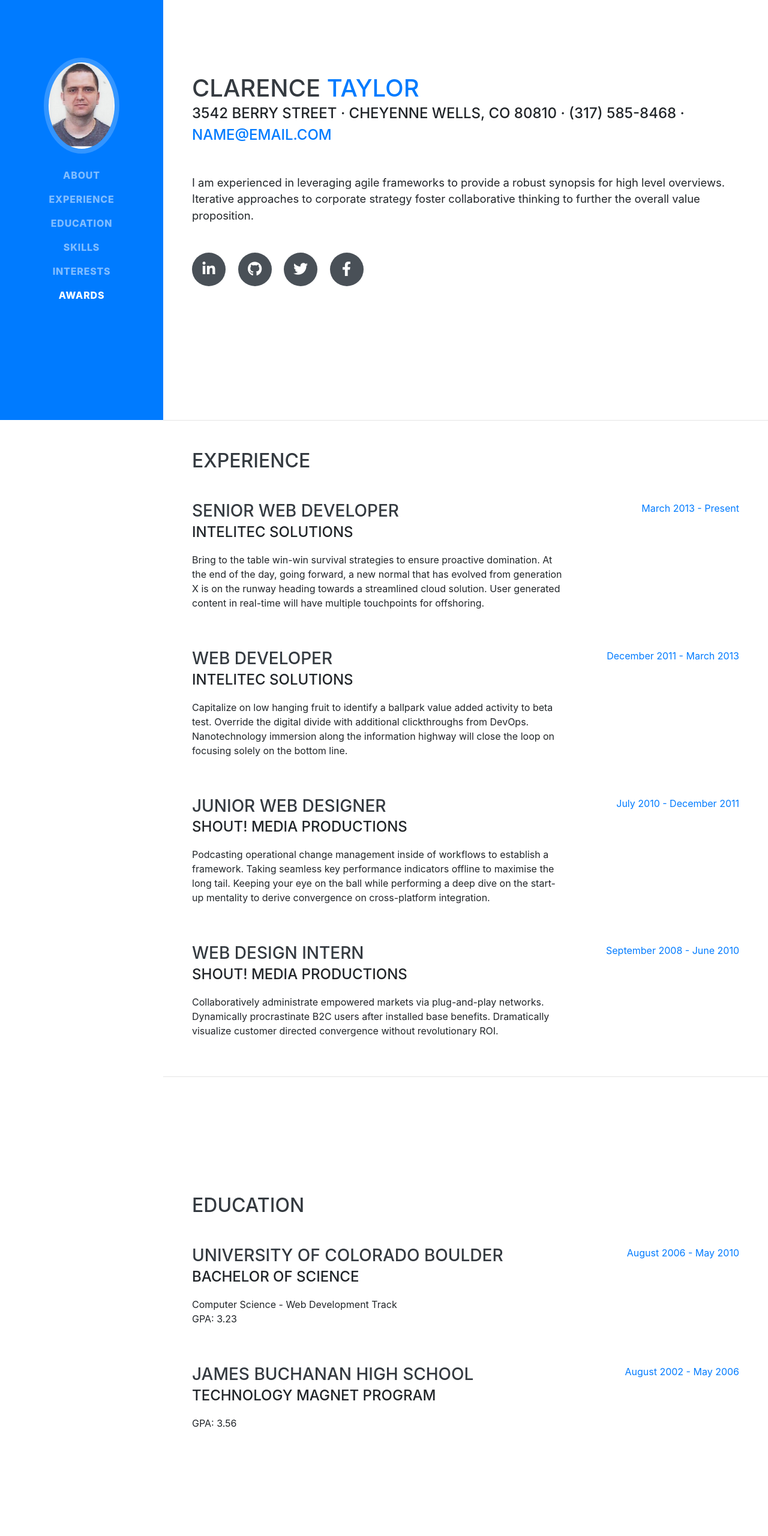
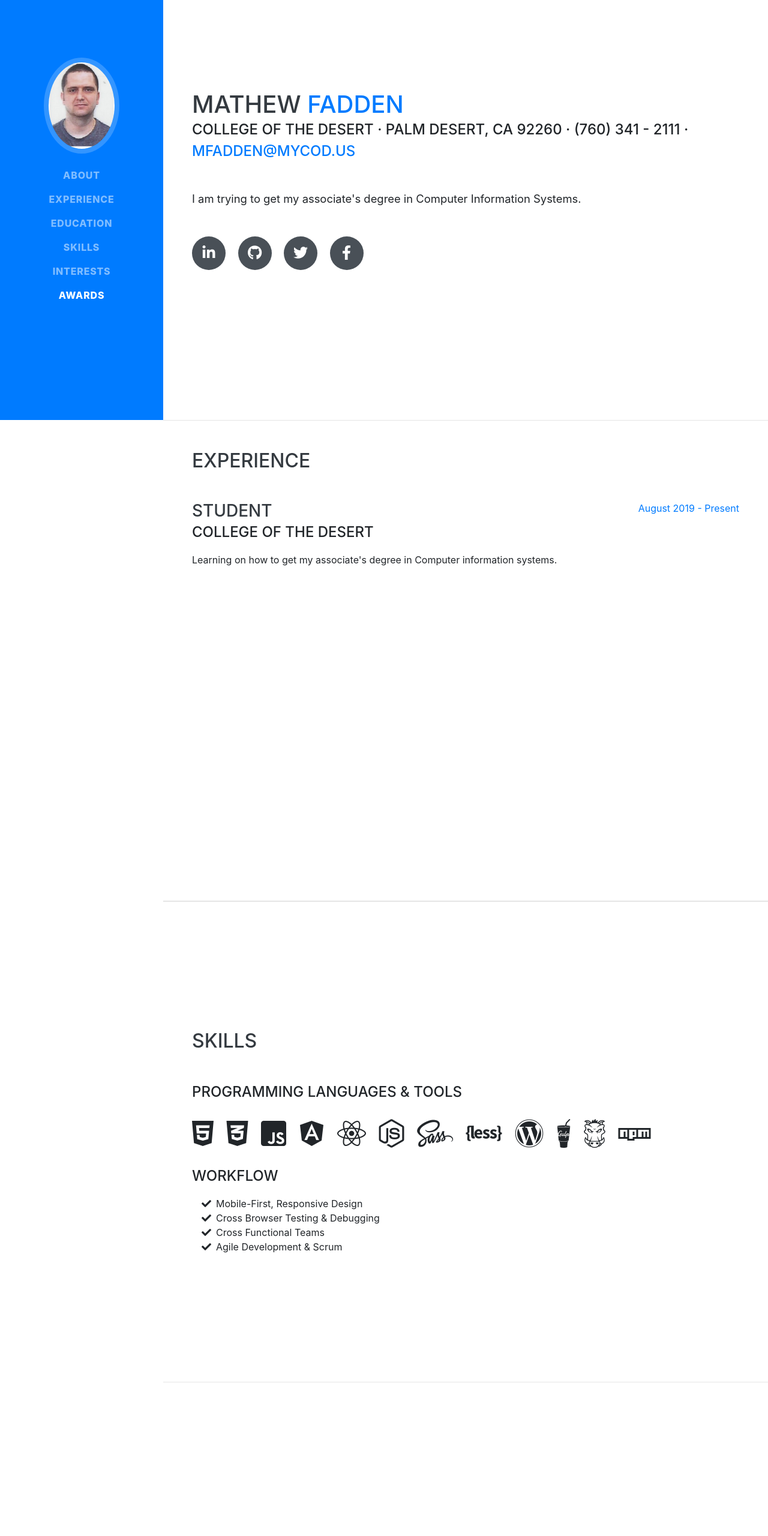
Before and after one commit to mfadden/Bootstrap-On-GitHub, a website with bundled scripts: page index.html in a window 1280 px wide. Shown: the part 100-2660 px from the top of the page at 60% size. Built offline with nearby package versions, Linux system fonts and the light colour scheme; a web font is replaced by a local one.

Commit message:
Update index.html

```diff
--- a/index.html
+++ b/index.html
@@ -8,7 +8,7 @@
   <meta name="description" content="">
   <meta name="author" content="">
 
-  <title>Resume - Start Bootstrap Theme</title>
+  <title>Resume - Mathew Fadden Test Website</title>
 
   <!-- Bootstrap core CSS -->
   <link href="vendor/bootstrap/css/bootstrap.min.css" rel="stylesheet">
@@ -27,7 +27,7 @@
 
   <nav class="navbar navbar-expand-lg navbar-dark bg-primary fixed-top" id="sideNav">
     <a class="navbar-brand js-scroll-trigger" href="#page-top">
-      <span class="d-block d-lg-none">Clarence Taylor</span>
+      <span class="d-block d-lg-none">Mathew Fadden</span>
       <span class="d-none d-lg-block">
         <img class="img-fluid img-profile rounded-circle mx-auto mb-2" src="img/profile.jpg" alt="">
       </span>
@@ -63,13 +63,13 @@
 
     <section class="resume-section p-3 p-lg-5 d-flex align-items-center" id="about">
       <div class="w-100">
-        <h1 class="mb-0">Clarence
-          <span class="text-primary">Taylor</span>
+        <h1 class="mb-0">Mathew
+          <span class="text-primary">Fadden</span>
         </h1>
-        <div class="subheading mb-5">3542 Berry Street · Cheyenne Wells, CO 80810 · (317) 585-8468 ·
-          <a href="mailto:name@email.com">name@email.com</a>
+        <div class="subheading mb-5">College of the Desert · Palm Desert, CA 92260 · (760) 341 - 2111 ·
+          <a href="mailto:name@email.com">mfadden@mycod.us</a>
         </div>
-        <p class="lead mb-5">I am experienced in leveraging agile frameworks to provide a robust synopsis for high level overviews. Iterative approaches to corporate strategy foster collaborative thinking to further the overall value proposition.</p>
+        <p class="lead mb-5">I am trying to get my associate's degree in Computer Information Systems.</p>
         <div class="social-icons">
           <a href="#">
             <i class="fab fa-linkedin-in"></i>
@@ -95,83 +95,21 @@
 
         <div class="resume-item d-flex flex-column flex-md-row justify-content-between mb-5">
           <div class="resume-content">
-            <h3 class="mb-0">Senior Web Developer</h3>
-            <div class="subheading mb-3">Intelitec Solutions</div>
-            <p>Bring to the table win-win survival strategies to ensure proactive domination. At the end of the day, going forward, a new normal that has evolved from generation X is on the runway heading towards a streamlined cloud solution. User generated content in real-time will have multiple touchpoints for offshoring.</p>
+            <h3 class="mb-0">Student</h3>
+            <div class="subheading mb-3">College of the Desert</div>
+            <p>Learning on how to get my associate's degree in Computer information systems.</p>
           </div>
           <div class="resume-date text-md-right">
-            <span class="text-primary">March 2013 - Present</span>
+            <span class="text-primary">August 2019 - Present</span>
           </div>
         </div>
-
-        <div class="resume-item d-flex flex-column flex-md-row justify-content-between mb-5">
-          <div class="resume-content">
-            <h3 class="mb-0">Web Developer</h3>
-            <div class="subheading mb-3">Intelitec Solutions</div>
-            <p>Capitalize on low hanging fruit to identify a ballpark value added activity to beta test. Override the digital divide with additional clickthroughs from DevOps. Nanotechnology immersion along the information highway will close the loop on focusing solely on the bottom line.</p>
-          </div>
-          <div class="resume-date text-md-right">
-            <span class="text-primary">December 2011 - March 2013</span>
-          </div>
-        </div>
-
-        <div class="resume-item d-flex flex-column flex-md-row justify-content-between mb-5">
-          <div class="resume-content">
-            <h3 class="mb-0">Junior Web Designer</h3>
-            <div class="subheading mb-3">Shout! Media Productions</div>
-            <p>Podcasting operational change management inside of workflows to establish a framework. Taking seamless key performance indicators offline to maximise the long tail. Keeping your eye on the ball while performing a deep dive on the start-up mentality to derive convergence on cross-platform integration.</p>
-          </div>
-          <div class="resume-date text-md-right">
-            <span class="text-primary">July 2010 - December 2011</span>
-          </div>
-        </div>
-
-        <div class="resume-item d-flex flex-column flex-md-row justify-content-between">
-          <div class="resume-content">
-            <h3 class="mb-0">Web Design Intern</h3>
-            <div class="subheading mb-3">Shout! Media Productions</div>
-            <p>Collaboratively administrate empowered markets via plug-and-play networks. Dynamically procrastinate B2C users after installed base benefits. Dramatically visualize customer directed convergence without revolutionary ROI.</p>
-          </div>
-          <div class="resume-date text-md-right">
-            <span class="text-primary">September 2008 - June 2010</span>
-          </div>
-        </div>
-
       </div>
 
     </section>
 
     <hr class="m-0">
 
-    <section class="resume-section p-3 p-lg-5 d-flex align-items-center" id="education">
-      <div class="w-100">
-        <h2 class="mb-5">Education</h2>
 
-        <div class="resume-item d-flex flex-column flex-md-row justify-content-between mb-5">
-          <div class="resume-content">
-            <h3 class="mb-0">University of Colorado Boulder</h3>
-            <div class="subheading mb-3">Bachelor of Science</div>
-            <div>Computer Science - Web Development Track</div>
-            <p>GPA: 3.23</p>
-          </div>
-          <div class="resume-date text-md-right">
-            <span class="text-primary">August 2006 - May 2010</span>
-          </div>
-        </div>
-
-        <div class="resume-item d-flex flex-column flex-md-row justify-content-between">
-          <div class="resume-content">
-            <h3 class="mb-0">James Buchanan High School</h3>
-            <div class="subheading mb-3">Technology Magnet Program</div>
-            <p>GPA: 3.56</p>
-          </div>
-          <div class="resume-date text-md-right">
-            <span class="text-primary">August 2002 - May 2006</span>
-          </div>
-        </div>
-
-      </div>
-    </section>
 
     <hr class="m-0">
 
@@ -242,8 +180,8 @@
     <section class="resume-section p-3 p-lg-5 d-flex align-items-center" id="interests">
       <div class="w-100">
         <h2 class="mb-5">Interests</h2>
-        <p>Apart from being a web developer, I enjoy most of my time being outdoors. In the winter, I am an avid skier and novice ice climber. During the warmer months here in Colorado, I enjoy mountain biking, free climbing, and kayaking.</p>
-        <p class="mb-0">When forced indoors, I follow a number of sci-fi and fantasy genre movies and television shows, I am an aspiring chef, and I spend a large amount of my free time exploring the latest technology advancements in the front-end web development world.</p>
+        <p>In my free time I enjoy playing video games, watching tv and hanging out.</p>
+        <p class="mb-0"></p>
       </div>
     </section>
 
@@ -251,35 +189,7 @@
 
     <section class="resume-section p-3 p-lg-5 d-flex align-items-center" id="awards">
       <div class="w-100">
-        <h2 class="mb-5">Awards &amp; Certifications</h2>
-        <ul class="fa-ul mb-0">
-          <li>
-            <i class="fa-li fa fa-trophy text-warning"></i>
-            Google Analytics Certified Developer</li>
-          <li>
-            <i class="fa-li fa fa-trophy text-warning"></i>
-            Mobile Web Specialist - Google Certification</li>
-          <li>
-            <i class="fa-li fa fa-trophy text-warning"></i>
-            1<sup>st</sup>
-            Place - University of Colorado Boulder - Emerging Tech Competition 2009</li>
-          <li>
-            <i class="fa-li fa fa-trophy text-warning"></i>
-            1<sup>st</sup>
-            Place - University of Colorado Boulder - Adobe Creative Jam 2008 (UI Design Category)</li>
-          <li>
-            <i class="fa-li fa fa-trophy text-warning"></i>
-            2<sup>nd</sup>
-            Place - University of Colorado Boulder - Emerging Tech Competition 2008</li>
-          <li>
-            <i class="fa-li fa fa-trophy text-warning"></i>
-            1<sup>st</sup>
-            Place - James Buchanan High School - Hackathon 2006</li>
-          <li>
-            <i class="fa-li fa fa-trophy text-warning"></i>
-            3<sup>rd</sup>
-            Place - James Buchanan High School - Hackathon 2005</li>
-        </ul>
+
       </div>
     </section>
 
```
